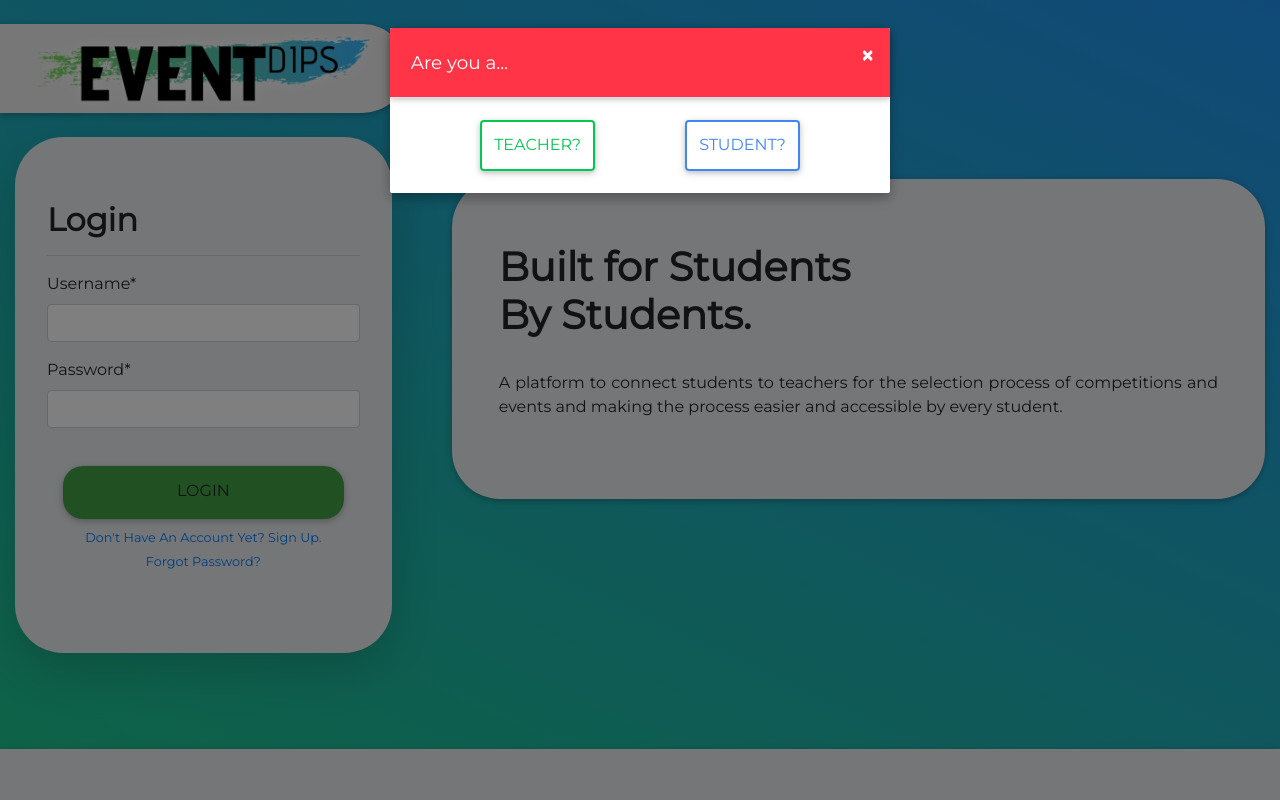
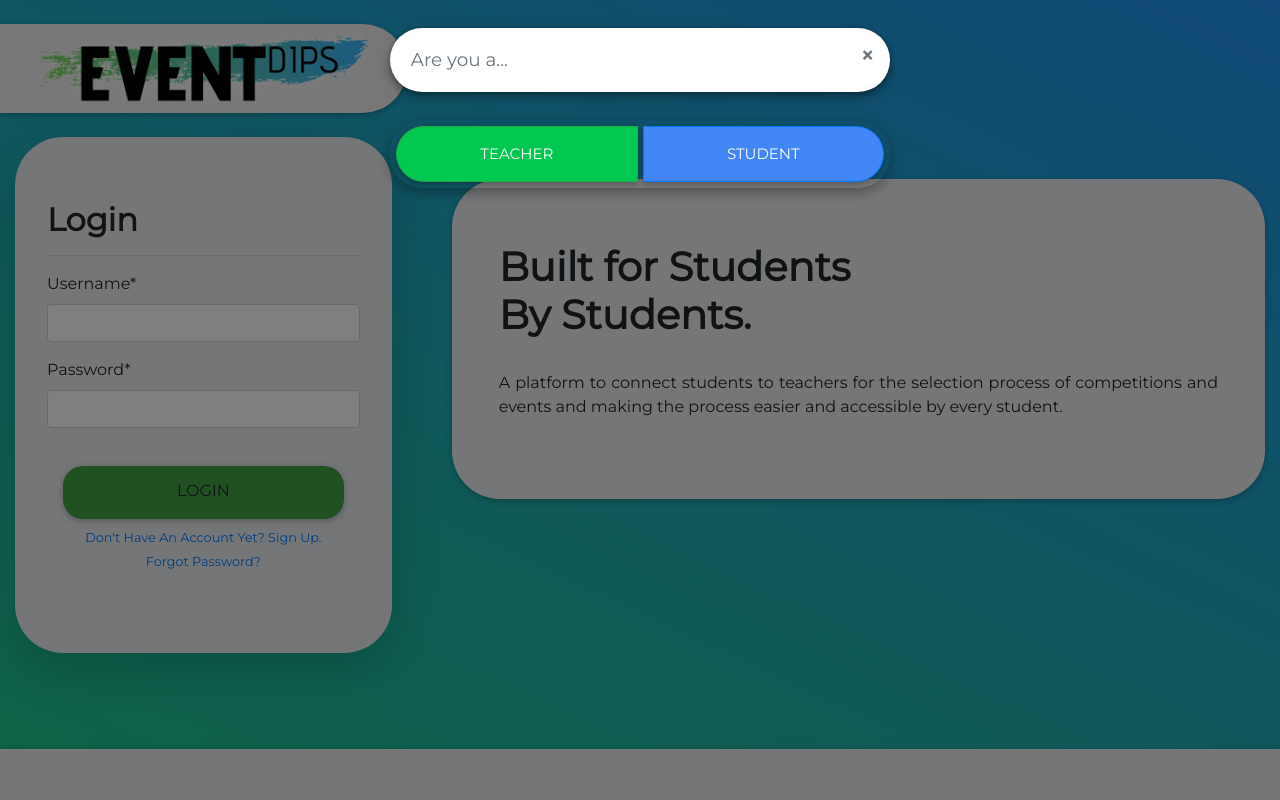
Before and after one commit to eventdips/eventdips-django, a Django app: page /login/ in a window 1280 px wide, after a click on "Don't Have An Account Yet? Sign Up.". Run offline with Django 3.2, Linux system fonts and the light colour scheme; some libraries are stand-ins or nearby versions.

Commit message:
register

```diff
--- a/studentview/templates/studentview/desktop/login.html
+++ b/studentview/templates/studentview/desktop/login.html
@@ -60,33 +60,32 @@
 			</div>
 		</div>
 		<!-- Central Modal Medium Danger -->
-		<div class="modal fade" id="centralModalDanger" tabindex="-1" role="dialog" aria-labelledby="myModalLabel"
-		aria-hidden="true">
-			<div class="modal-dialog modal-notify modal-danger" role="document">
+		<div class="modal fade" id="centralModalDanger" tabindex="-1" role="dialog" aria-labelledby="myModalLabel"aria-hidden="true">
+			<div class="modal-dialog modal-notify" role="document">
 				<!--Content-->
-				<div class="modal-content">
+				<div class="modal-content" style="border-radius:3rem;">
 					<!--Header-->
-					<div class="modal-header">
-						<p class="heading lead">Are you a...</p>
-
-						<button type="button" class="close" data-dismiss="modal" aria-label="Close">
-							<span aria-hidden="true" class="white-text">&times;</span>
-						</button>
-					</div>
-
-					<!--Footer-->
-					<div class="modal-footer justify-content-center">
-						<div style="padding-left: 15%; padding-right: 15%;">
-							<a type="button" class="btn btn-outline-success waves-effect" data-dismiss="modal" href="{% url 'user-registration-teacher' %}">Teacher?</a>
-						</div>
-						<div style="padding-right: 15%;">
-							<a type="button" class="btn btn-outline-primary waves-effect" data-dismiss="modal" href="{% url 'user-registration-student' %}">Student?</a>
+					<div class="modal-header shadow-0 border-0" style="border-radius:3rem;">
+						<h2 class="heading text-secondary">Are you a...</h2>
+						<div class="d-flex align-items-center justify-content-right">
+							<button type="button" class="close" data-dismiss="modal" aria-label="Close">
+								<span aria-hidden="true" class="text-secondary">&times;</span>
+							</button>
 						</div>
 					</div>
 				</div>
 				<!--/.Content-->
 			</div>
+			<div class="modal-dialog" role="document">
+				<div class="modal-content bg-transparent shadow-0" style="border-radius: 2rem;">
+					<div class="btn-group" role="group" aria-label="User-Registration">
+						<a href="{% url 'user-registration-teacher' %}" class="btn btn-success btn-lg" role="button" style="border-radius: 2rem 0rem 0rem 2rem;">Teacher</a>
+						<a href="{% url 'user-registration-student' %}" class="btn btn-primary btn-lg" role="button" style="border-radius: 0rem 2rem 2rem 0rem;">Student</a>
+					</div>
+				</div>
+			</div>
 		</div>
+
 		<div class="col-md align-self-center">
 			<br>
 			<div class="container-fluid">
```
